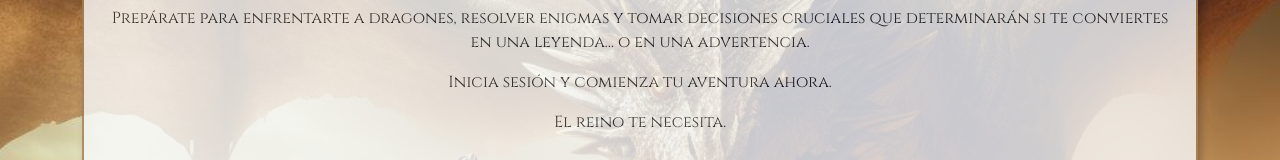
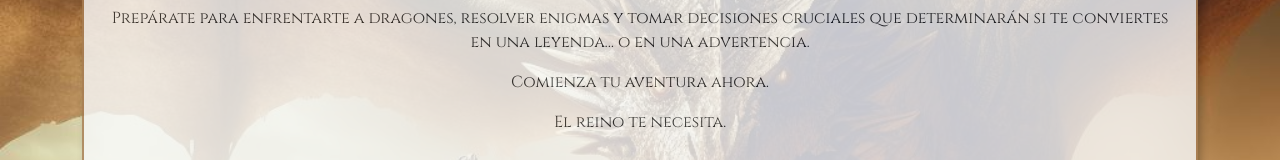
Before and after one commit to CNF1993/libro-juego, a plain HTML site: page index.html in a window 1280 px wide. Shown: the part 424-584 px from the top of the page. Drawn offline with nearby package versions, Linux system fonts and the light colour scheme.

Commit message:
change index

```diff
--- a/index.html
+++ b/index.html
@@ -35,7 +35,7 @@
             Prepárate para enfrentarte a dragones, resolver enigmas y tomar decisiones cruciales que determinarán si te conviertes en una leyenda… o en una advertencia.
           </p>
           <p>
-            Inicia sesión y comienza tu aventura ahora.
+            Comienza tu aventura ahora.
           </p>
           <p>
             El reino te necesita.
```
